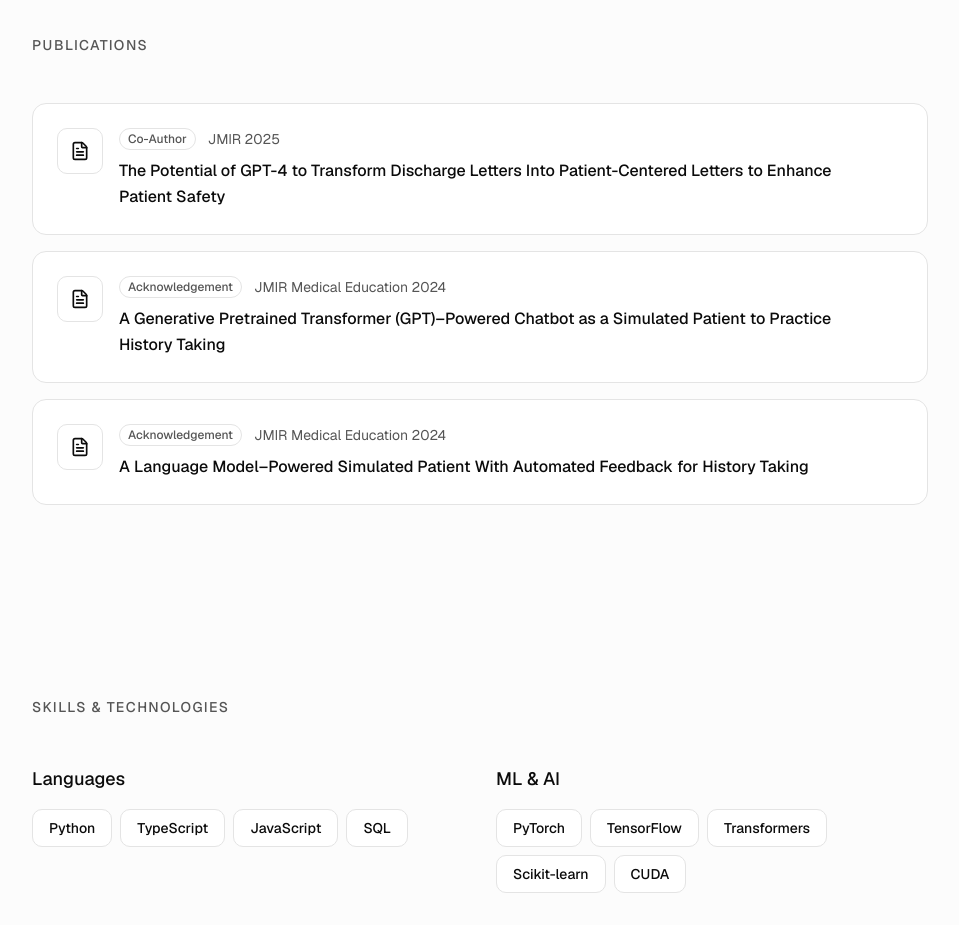
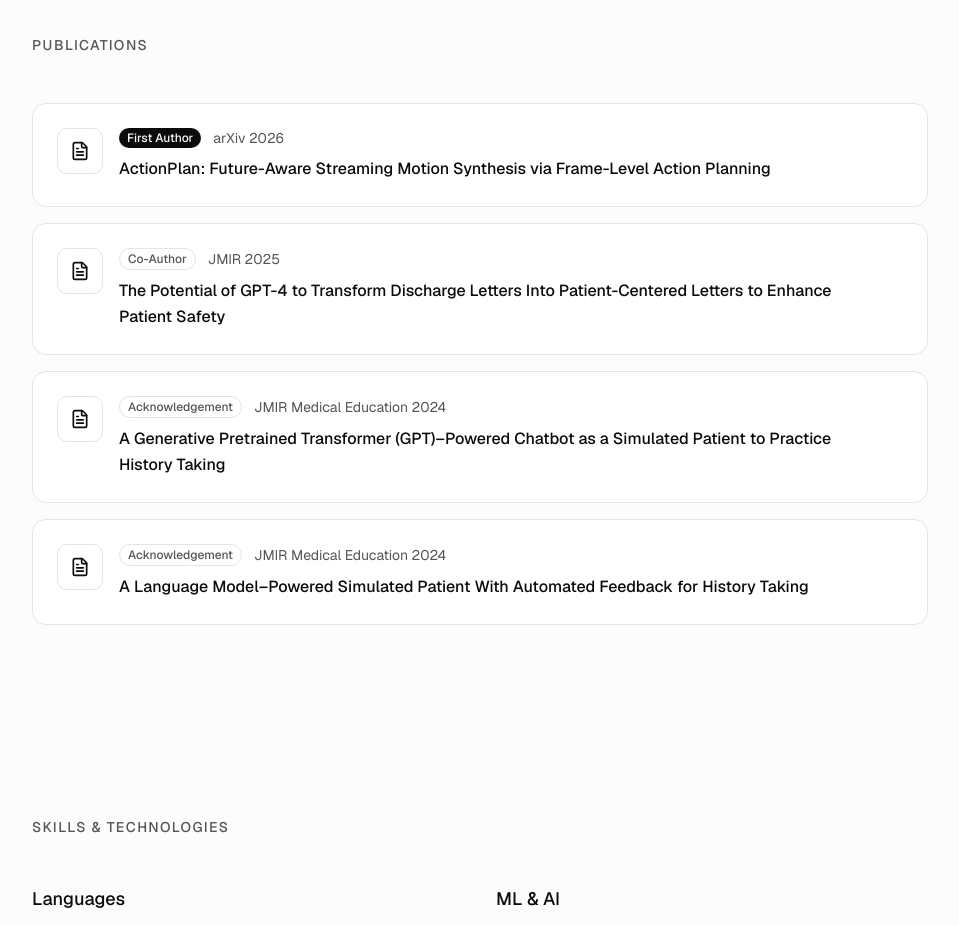
Before and after one commit to ernaz100/Portfolio_Clean, a Next.js app: page / in a window 1280 px wide. Shown: the part 2520-3445 px from the top of the page, without its empty margins (16-975 px from the left). Built offline with nearby package versions, Linux system fonts and the light colour scheme.

Commit message:
update publication

```diff
--- a/components/publications.tsx
+++ b/components/publications.tsx
@@ -4,13 +4,13 @@ import { motion } from "framer-motion";
 import { FileText, ArrowUpRight } from "lucide-react";
 
 const publications = [
-  // {
-  //   type: "First Author",
-  //   venue: "2025",
-  //   title:
-  //     "ActionPlan: Future-Aware Streaming Motion Synthesis via Frame-Level Action Planning",
-  //   url: "#",
-  // },
+  {
+    type: "First Author",
+    venue: "arXiv 2026",
+    title:
+      "ActionPlan: Future-Aware Streaming Motion Synthesis via Frame-Level Action Planning",
+    url: "https://coral79.github.io/ActionPlan/",
+  },
   {
     type: "Co-Author",
     venue: "JMIR 2025",
@@ -69,11 +69,10 @@ export function Publications() {
                 <div className="flex-1 min-w-0">
                   <div className="flex items-center gap-3 mb-2 flex-wrap">
                     <span
-                      className={`px-2 py-0.5 text-xs font-medium rounded-full ${
-                        pub.type === "First Author"
+                      className={`px-2 py-0.5 text-xs font-medium rounded-full ${pub.type === "First Author"
                           ? "bg-foreground text-background"
                           : "border border-border bg-card text-muted-foreground"
-                      }`}
+                        }`}
                     >
                       {pub.type}
                     </span>
```
